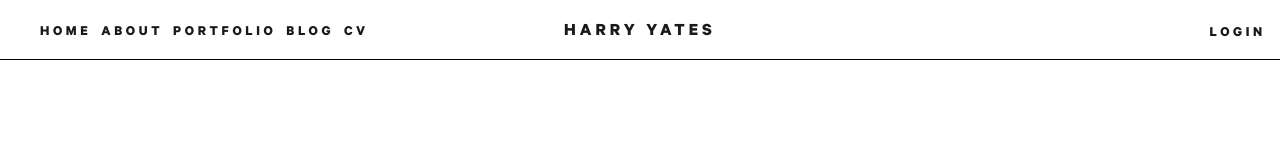
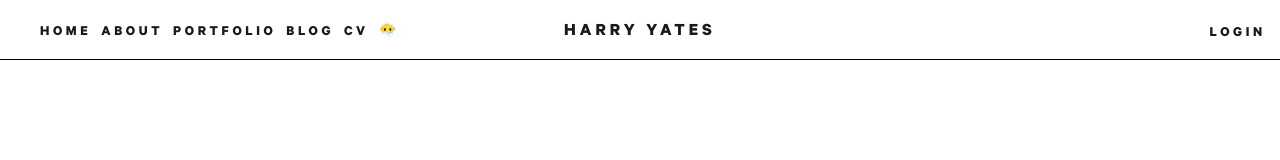
Before and after one commit to Harry-Yates/portfolio-harryyates, a Next.js app: page / in a window 1280 px wide. Shown: the top 160 px of the page. Built offline with nearby package versions, Linux system fonts and the light colour scheme; no server answers; a web font is replaced by a local one.

Commit message:
Created a hidden Easter Egg page

```diff
--- a/components/shared/Header.js
+++ b/components/shared/Header.js
@@ -49,6 +49,11 @@ const Header = ({ user, loading }) => {
                             <a className='nav-links'>CV</a>
                         </Link>
                     </li>
+                    <li>
+                        <Link href='/easterEgg'>
+                            <a className='nav-links'>😶‍🌫️</a>
+                        </Link>
+                    </li>
                 </ul>
             </div>
             <div className='containerCenter'>
--- a/styles/components/_header.scss
+++ b/styles/components/_header.scss
@@ -48,7 +48,7 @@
 
 .nav-menu {
     display: grid;
-    grid-template-columns: repeat(5, auto);
+    grid-template-columns: repeat(6, auto);
     grid-gap: 10px;
 }
 
@@ -115,7 +115,7 @@
 
 .nav-menu-active {
     display: grid;
-    grid-template-columns: repeat(5, auto);
+    grid-template-columns: repeat(6, auto);
     grid-gap: 10px;
 }
 
```
Also changed, not shown: pages/easterEgg.js (added, +29 -0 lines).
